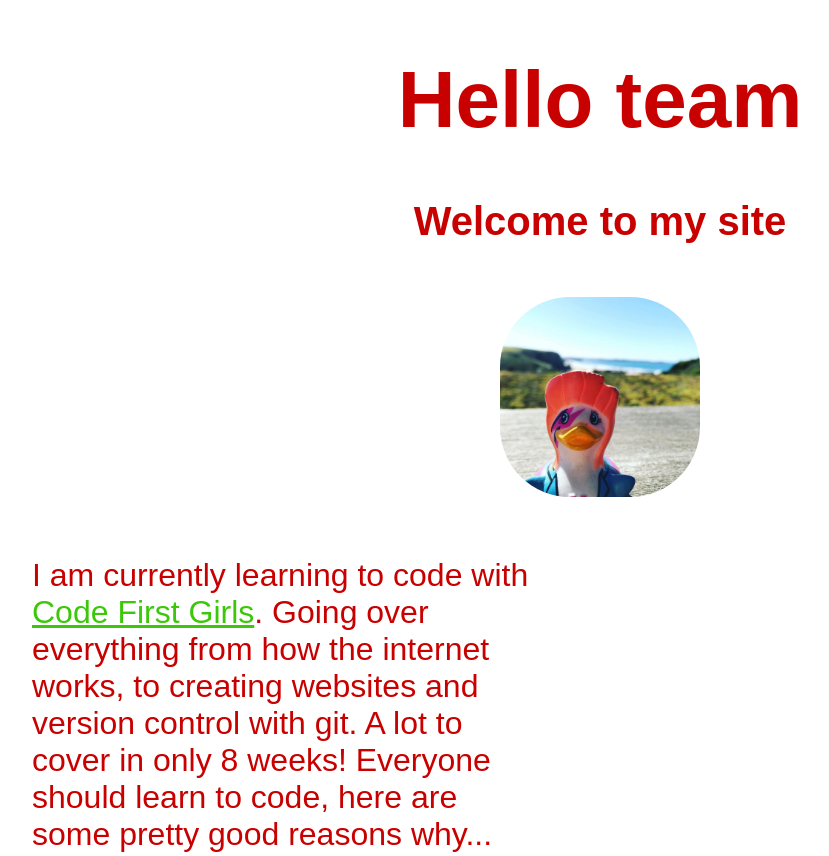
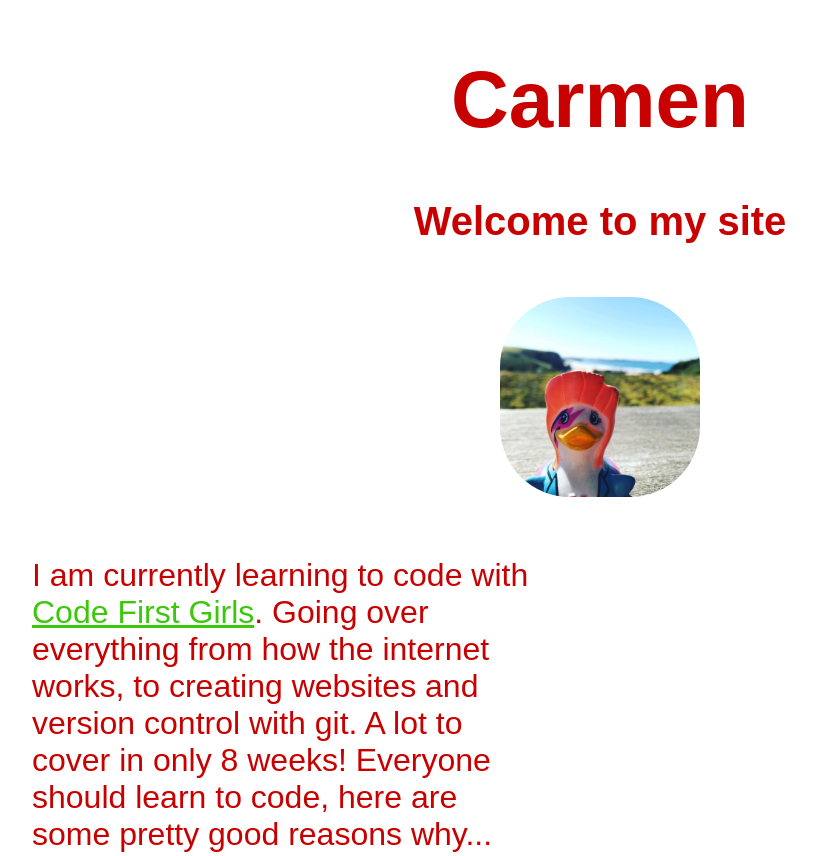
Before and after one commit to Mirela-Malinowska/Mirela-Malinowska.github.io, a plain HTML site: page index.html in a window 1280 px wide. Shown: the top 856 px of the page, without its empty margins (40-869 px from the left). Drawn offline with Linux system fonts and the light colour scheme; files that its build step writes are made by us from their sources.

Commit message:
Name changed on title
Name changed on title (h1)

```diff
--- a/index.html
+++ b/index.html
@@ -10,8 +10,7 @@
 </head>
 
 <body>
-  <h1>Hello team</h1>
-
+  <h1>Carmen</h1>
   <h2>Welcome to my site</h2>
 
   <!-- image of a duck -->
```
